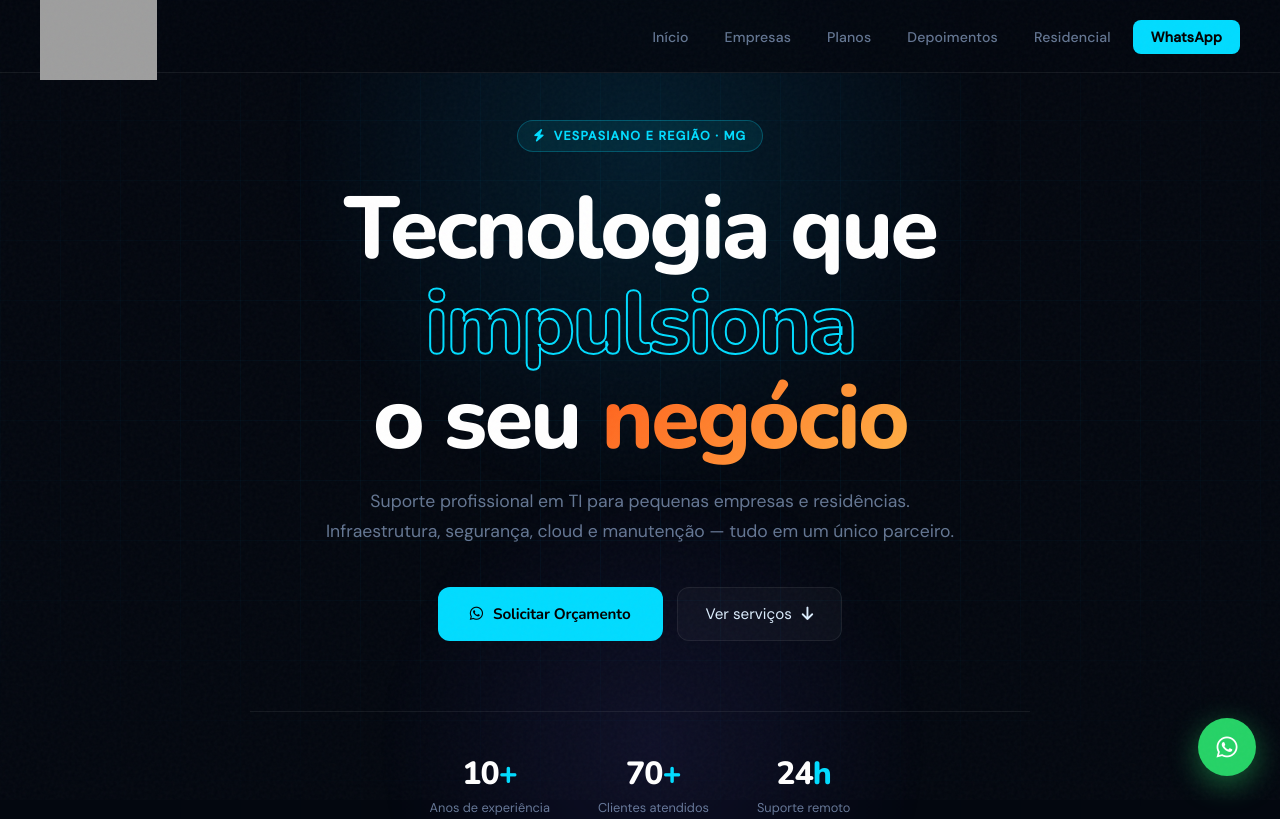
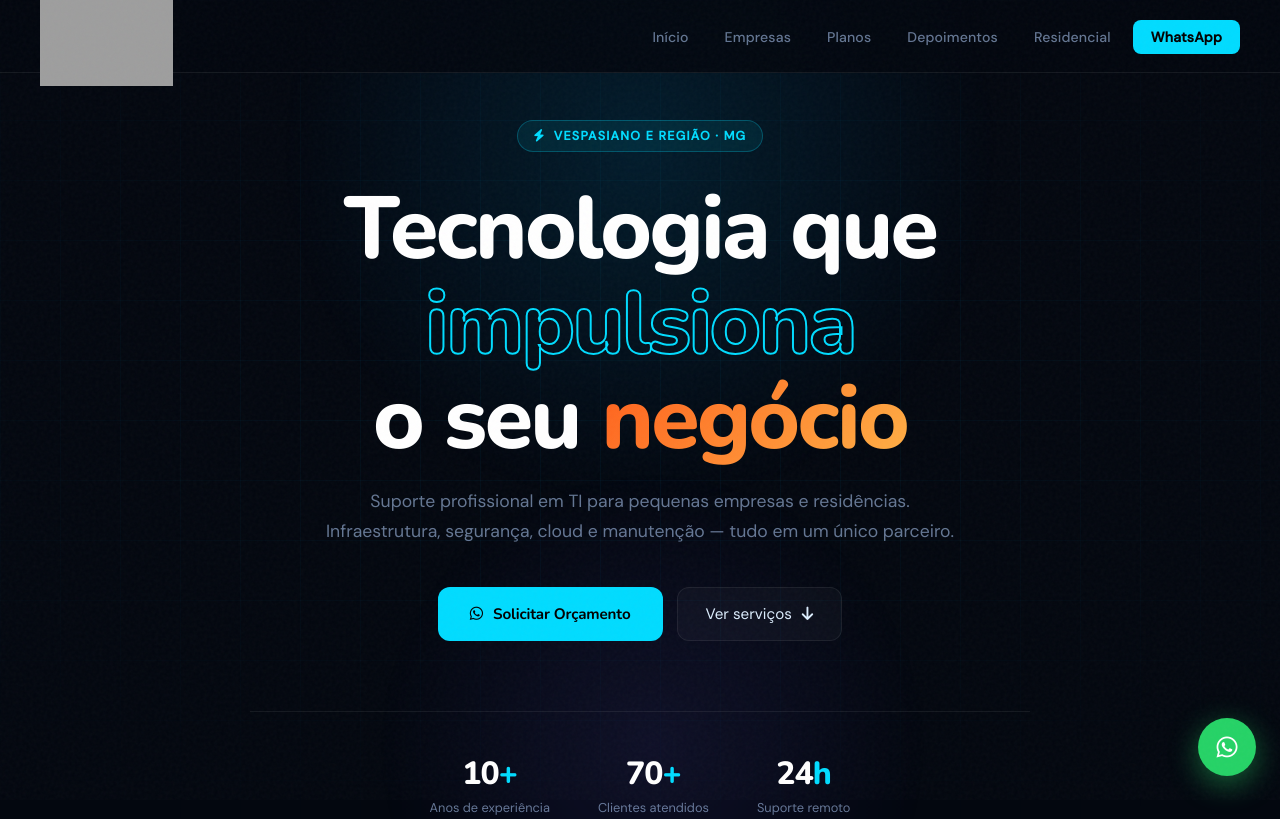
Before and after one commit to zimmerxp/ztech.website, a plain HTML site: page index.html in a window 1280 px wide. Shown: the top 819 px of the page. Drawn offline with nearby package versions, Linux system fonts and the light colour scheme; grey boxes are pictures that could not be loaded.

Commit message:
Update logo height in navigation
Increased logo height from 88px to 100px.

```diff
--- a/index.html
+++ b/index.html
@@ -74,7 +74,7 @@
       display:flex;align-items:center;justify-content:space-between;height:72px
     }
     .nav-logo{display:flex;align-items:center;gap:10px;text-decoration:none;z-index:201}
-    .nav-logo img{height:88px}
+    .nav-logo img{height:100px}     /*TAMANHO DA LOGO*/
     nav ul{display:flex;gap:8px;list-style:none}
     nav ul a{
       color:var(--muted);text-decoration:none;font-size:.88rem;font-weight:500;
```
